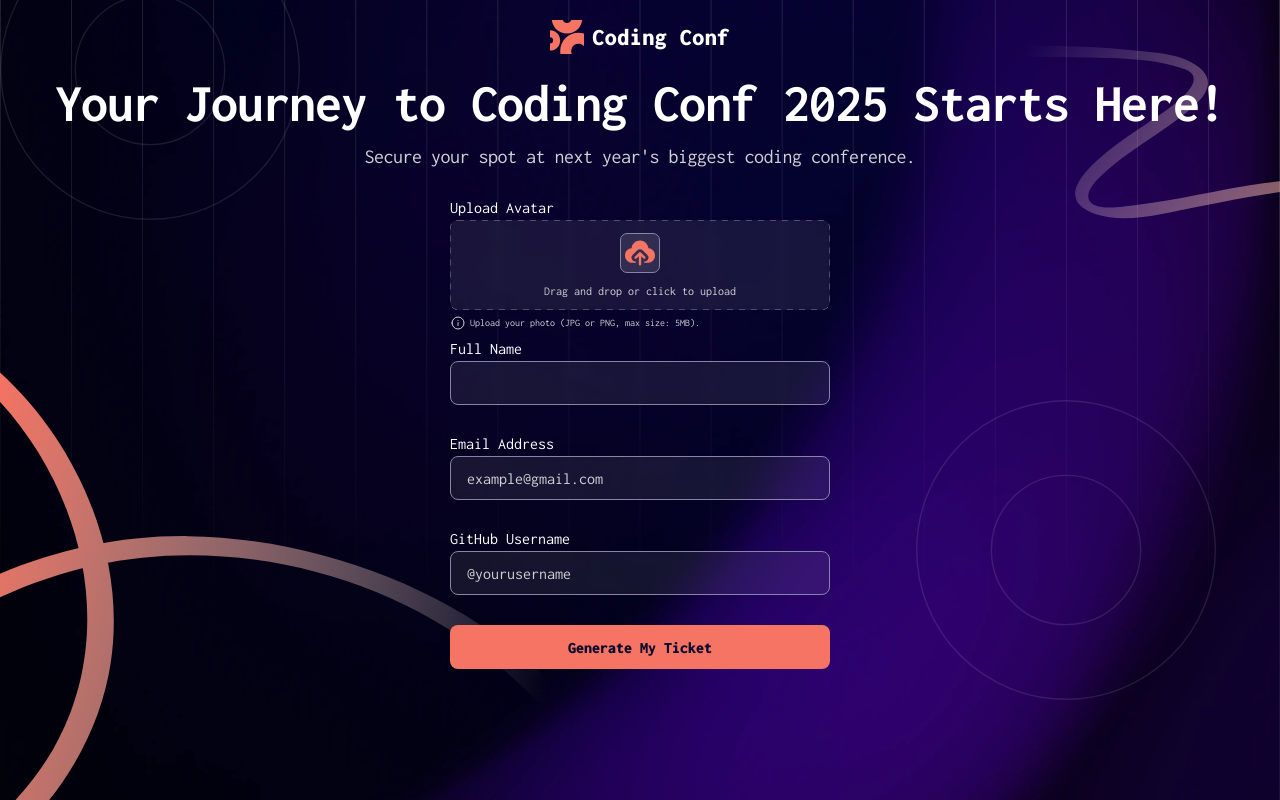
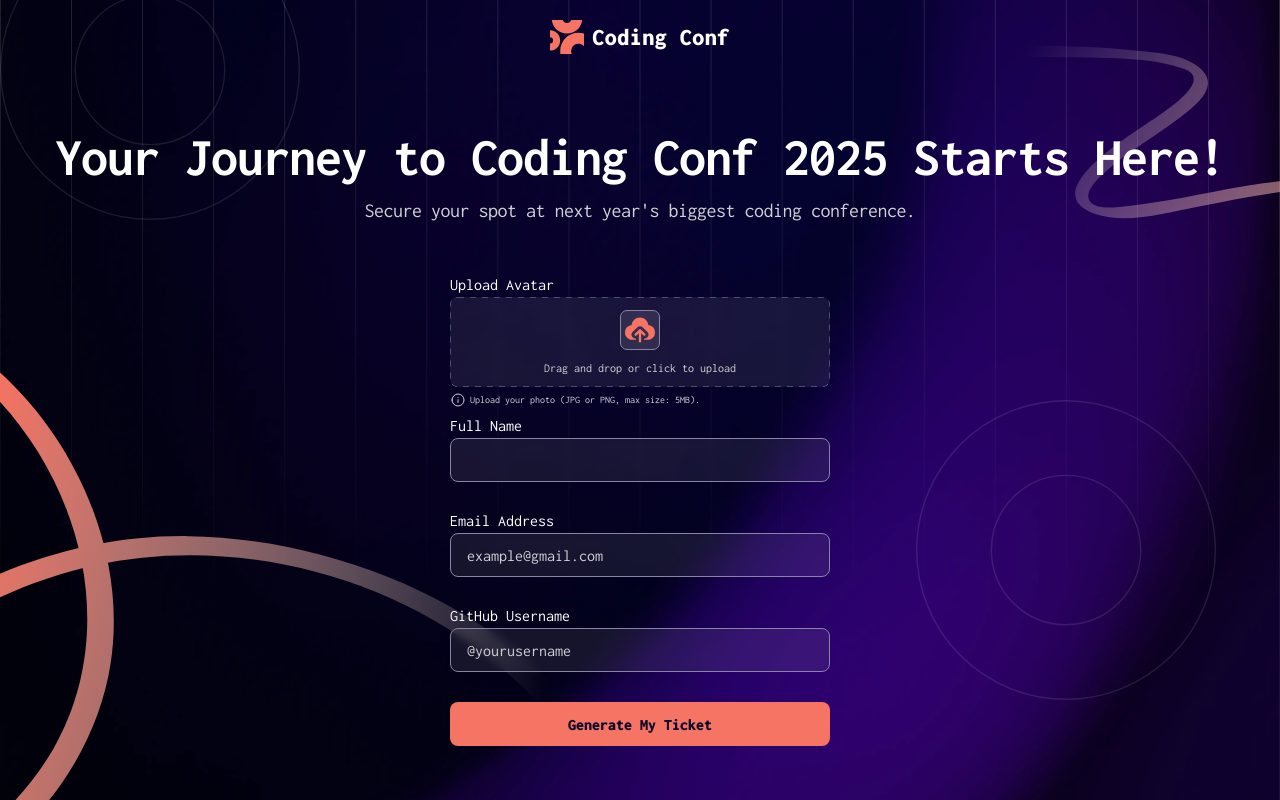
Before and after one commit to NavarroEmiliano/conference-ticket-generator-main, a React (Vite) app: page / in a window 1280 px wide. Built offline with nearby package versions, Linux system fonts and the light colour scheme.

Commit message:
responsive

```diff
--- a/src/App.css
+++ b/src/App.css
@@ -17,7 +17,7 @@
 @media (min-width: 768px) {
     .main-container {
         padding: 0;
-        gap: 30px;
-        justify-content: start;
+        gap: 0px;
+        justify-content: space-evenly;
     }
 }
```
